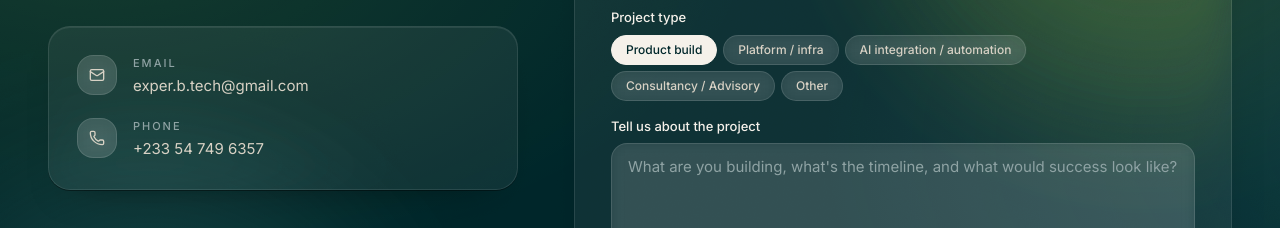
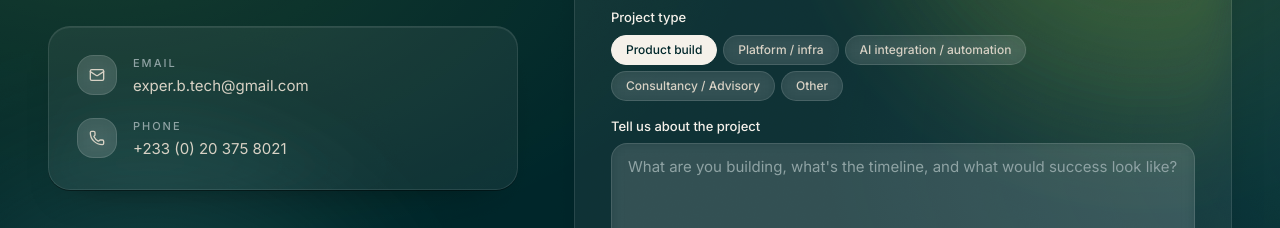
Before and after one commit to coderhanzo/ExperTech-website, a React (Vite) app: page / in a window 1280 px wide. Shown: the part 8000-8228 px from the top of the page. Built offline with nearby package versions, Linux system fonts and the light colour scheme.

Commit message:
contact number updated

```diff
--- a/src/components/Contact.tsx
+++ b/src/components/Contact.tsx
@@ -74,7 +74,7 @@ export function Contact() {
                 {
                   icon: <Phone className="h-4 w-4" aria-hidden />,
                   label: "Phone",
-                  value: "+233 54 749 6357",
+                  value: "+233 (0) 20 375 8021",
                 },
               ].map((r) => (
                 <div key={r.label} className="flex items-start gap-4">
```
